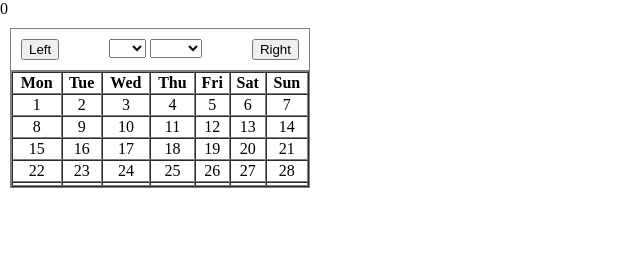
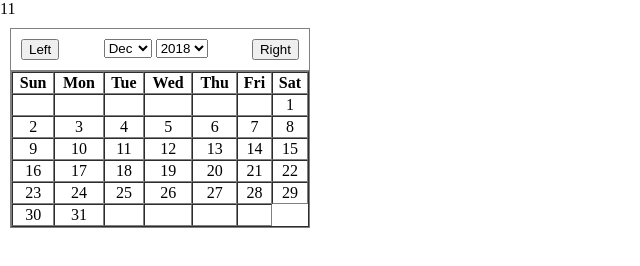
Before and after one commit to arun-lalithambaran/Date-Picker, a website: page index.html in a window 1280 px wide. Both pictures are taken after a click on the button "Left". Shown: the whole page, without its empty margins (0-640 px from the left). Drawn offline with nearby package versions, Linux system fonts and the light colour scheme.

Commit message:
cdfgfgfgd

```diff
--- a/app/datepicker/directive/datePickerDirective.js
+++ b/app/datepicker/directive/datePickerDirective.js
@@ -16,34 +16,66 @@
             scope.yearList = [];
             scope.monthList = [];
             scope.dayList = [];
-            scope.currentYear = scope.config.maxYear;
-            scope.currentMonth = 0;
+            scope.currentYear;
+            scope.currentMonth;
+            scope.weeks = ['Mon', 'Tue', 'Wed', 'Thu', 'Fri', 'Sat', 'Sun'];
+            scope.months = ['Jan', 'Feb', 'Mar', 'Apr', 'May', 'Jun', 'Jul', 'Aug', 'Sep', 'Oct', 'Nov', 'Dec'];
 
             function init() {
                 scope.yearList.length = 0;
                 scope.monthList.length = 0;
-                for(let i = scope.config.minYear; i < scope.config.maxYear; i++) {
+                for(let i = scope.config.minYear; i <= scope.config.maxYear; i++) {
                     scope.yearList.push(i);
                 }
                 for(let i = 0; i < 12; i++) {
-                    scope.monthList.push(i);
+                    let month = {
+                        text: scope.months[i],
+                        no: i
+                    }
+                    scope.monthList.push(month);
                 }
+                scope.currentMonth = scope.monthList[0].no.toString();
+                scope.currentYear = scope.config.maxYear.toString();
+                fillDayList(parseInt(scope.currentYear), parseInt(scope.currentMonth));
             }
             init();
 
 
+            scope.nextMonth = function() {
+                let cMonth = parseInt(scope.currentMonth);
+                cMonth++;
+                if(cMonth > 11) {
+                    cMonth = 0;
+                }
+                scope.currentMonth = cMonth.toString();
+            }
+
+            scope.previousMonth = function() {
+                let cMonth = parseInt(scope.currentMonth);
+                cMonth--;
+                if(cMonth < 0) {
+                    cMonth = 11;
+                }
+                scope.currentMonth = cMonth.toString();
+            }
+
+            scope.$watch("currentMonth + currentYear", function() {
+                console.log(scope.currentYear);
+                console.log(scope.currentMonth);
+                fillDayList(parseInt(scope.currentYear), parseInt(scope.currentMonth));
+            })
 
             function fillDayList(year, month) {
                 scope.dayList.length = 0;
                 let dayNo = 1;
-                const m_31 = [1, 3, 5, 7, 8, 10, 12];
-                const m_30 = [4, 6, 9, 11];
-                const m_28 = [2];
+                const m_31 = [0, 2, 4, 6, 7, 9, 11];
+                const m_30 = [3, 5, 8, 10];
+                const m_28 = [1];
                 let weekDays = [];
                 let dayLength = 31; // default days
                 const date = new Date(year, month, 1);
                 console.log(date);
-                const startDay = date.getDay() - 1;
+                const startDay = date.getDay();
                 console.log("start day : "+startDay);
                 const columnLength = 42; //Max Iteration ( 7 * 6)
                 if(m_31.includes(month)) {
@@ -58,13 +90,17 @@
                     }
                 }
                 for(let i = 0, j = 0; i < columnLength; i++, j++) {
-                    if(j === 7) {
+                    if(j === 7 || i === columnLength - 1) {
                         scope.dayList.push(weekDays.slice());
                         weekDays.length = 0;
                         j = 0;
                     }
                     if(i >= startDay && i <= dayLength + startDay - 1) {
-                        weekDays.push(dayNo);
+                        let day = {
+                            date: dayNo,
+                            day: scope.weeks[j]
+                        }
+                        weekDays.push(day);
                         dayNo++;
                     } else {
                         weekDays.push("");
@@ -87,16 +123,12 @@
                     }
                 }
             }
-            scope.test = function() {
-                console.log(scope.currentMonth);
-                console.log(scope.currentYear);
-                fillDayList(scope.currentYear, scope.currentMonth);
-            }
+
             function unitTest() {
                 fillDayList(scope.currentYear, scope.currentMonth);
                 console.log(scope.monthList);
             }
-            unitTest();
+            // unitTest();
         }
     }
 })();
--- a/app/datepicker/templates/datePickerTemplate.html
+++ b/app/datepicker/templates/datePickerTemplate.html
@@ -33,48 +33,35 @@ td {
 <div class="container">
     <div class="header">
         <div style="width: 20%">
-            <button>Left</button>
+            <button ng-click="previousMonth()">Left</button>
         </div>
         <div class="selectors">
-            <select ng-change="test()" ng-model="currentMonth">
-                <option ng-selected="currentMonth == month" ng-repeat="month in monthList track by $index">{{month}}</option>
+            <select ng-model="currentMonth">
+                <option value="{{month.no}}" ng-repeat="month in monthList track by $index">{{month.text}}</option>
             </select>
-            <select ng-change="test()" ng-model="currentYear">
+            <select ng-model="currentYear">
                 <option ng-repeat="year in yearList track by $index">{{year}}</option>
             </select>
         </div>
         <div style="width: 20%">
-                <button>Right</button>
+                <button ng-click="nextMonth()">Right</button>
             </div>
     </div>
 
     <div class="body">
-        <!-- <div class="weekRow">
-            <div class="dayCol">Sun</div>
-            <div class="dayCol">Mon</div>
-            <div class="dayCol">Tue</div>
-            <div class="dayCol">Wed</div>
-            <div class="dayCol">Thu</div>
-            <div class="dayCol">Fri</div>
-            <div class="dayCol">Sat</div>
-        </div>
-        <div class="weekRow" ng-repeat="weak in dayList track by $index">
-            <div class="dayCol" ng-repeat="day in weak track by $index">
-                <span>{{day}}</span>
-            </div>
-        </div> -->
+
         <table border="1px" cellspacing="0" width="100%">
             <tr>
+                <th>Sun</th>
                 <th>Mon</th>
                 <th>Tue</th>
                 <th>Wed</th>
                 <th>Thu</th>
                 <th>Fri</th>
                 <th>Sat</th>
-                <th>Sun</th>
             </tr>
             <tr ng-repeat="weak in dayList track by $index">
-                <td ng-repeat="day in weak track by $index">{{ day }}</td>
+                <td ng-repeat="day in weak track by $index">{{ day.date }}</td>
             </tr>
         </table>
     </div>
```
